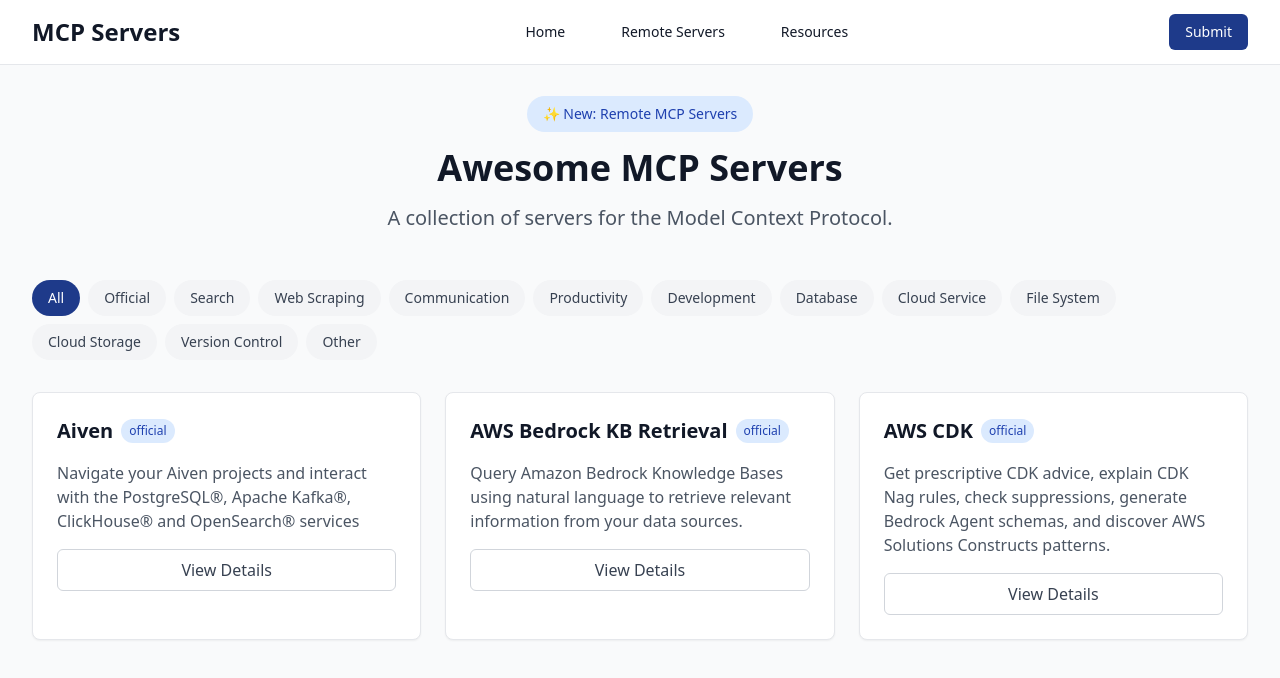
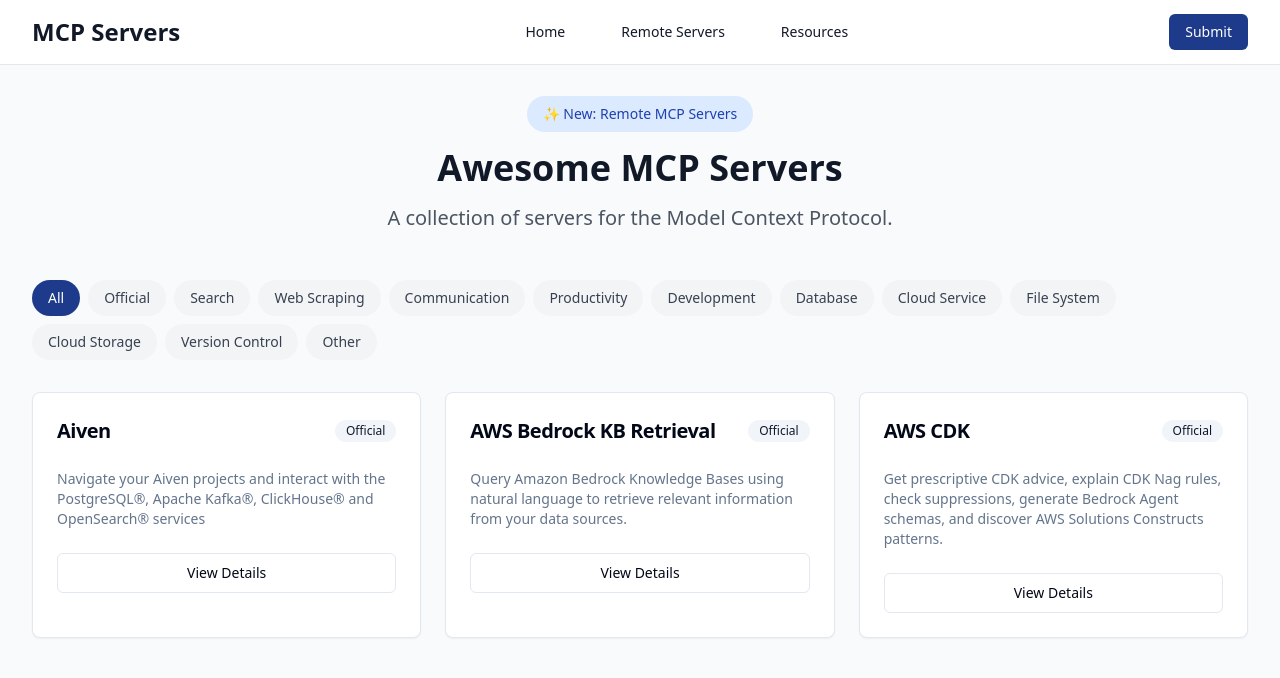
Before and after one commit to iamtouchskyer/ems-prompts-library, a React (Vite) app: page / in a window 1280 px wide. Shown: the top 678 px of the page. Built offline with nearby package versions, Linux system fonts and the light colour scheme.

Commit message:
Refactor: Use card components
Use the card components for the server cards.

```diff
--- a/src/components/ServerCard.tsx
+++ b/src/components/ServerCard.tsx
@@ -1,3 +1,13 @@
+
+import { Badge } from "@/components/ui/badge";
+import { Button } from "@/components/ui/button";
+import {
+  Card,
+  CardContent,
+  CardFooter,
+  CardHeader,
+  CardTitle,
+} from "@/components/ui/card";
 
 interface ServerCardProps {
   title: string;
@@ -7,20 +17,26 @@ interface ServerCardProps {
 
 const ServerCard = ({ title, description, isOfficial }: ServerCardProps) => {
   return (
-    <div className="bg-white rounded-lg shadow-sm border border-gray-200 p-6 hover:shadow-md transition-shadow">
-      <div className="flex items-center space-x-2 mb-4">
-        <h3 className="text-xl font-semibold text-gray-900">{title}</h3>
-        {isOfficial && (
-          <span className="px-2 py-1 text-xs font-medium bg-blue-100 text-blue-800 rounded-full">
-            official
-          </span>
-        )}
-      </div>
-      <p className="text-gray-600 mb-4">{description}</p>
-      <button className="w-full text-center py-2 border border-gray-300 rounded-md text-gray-700 hover:bg-gray-50 transition-colors">
-        View Details
-      </button>
-    </div>
+    <Card className="hover:shadow-lg transition-all">
+      <CardHeader className="space-y-1">
+        <div className="flex items-center justify-between">
+          <CardTitle className="text-xl">{title}</CardTitle>
+          {isOfficial && (
+            <Badge variant="secondary" className="font-medium">
+              Official
+            </Badge>
+          )}
+        </div>
+      </CardHeader>
+      <CardContent>
+        <p className="text-sm text-muted-foreground">{description}</p>
+      </CardContent>
+      <CardFooter>
+        <Button variant="outline" className="w-full">
+          View Details
+        </Button>
+      </CardFooter>
+    </Card>
   );
 };
 
```
